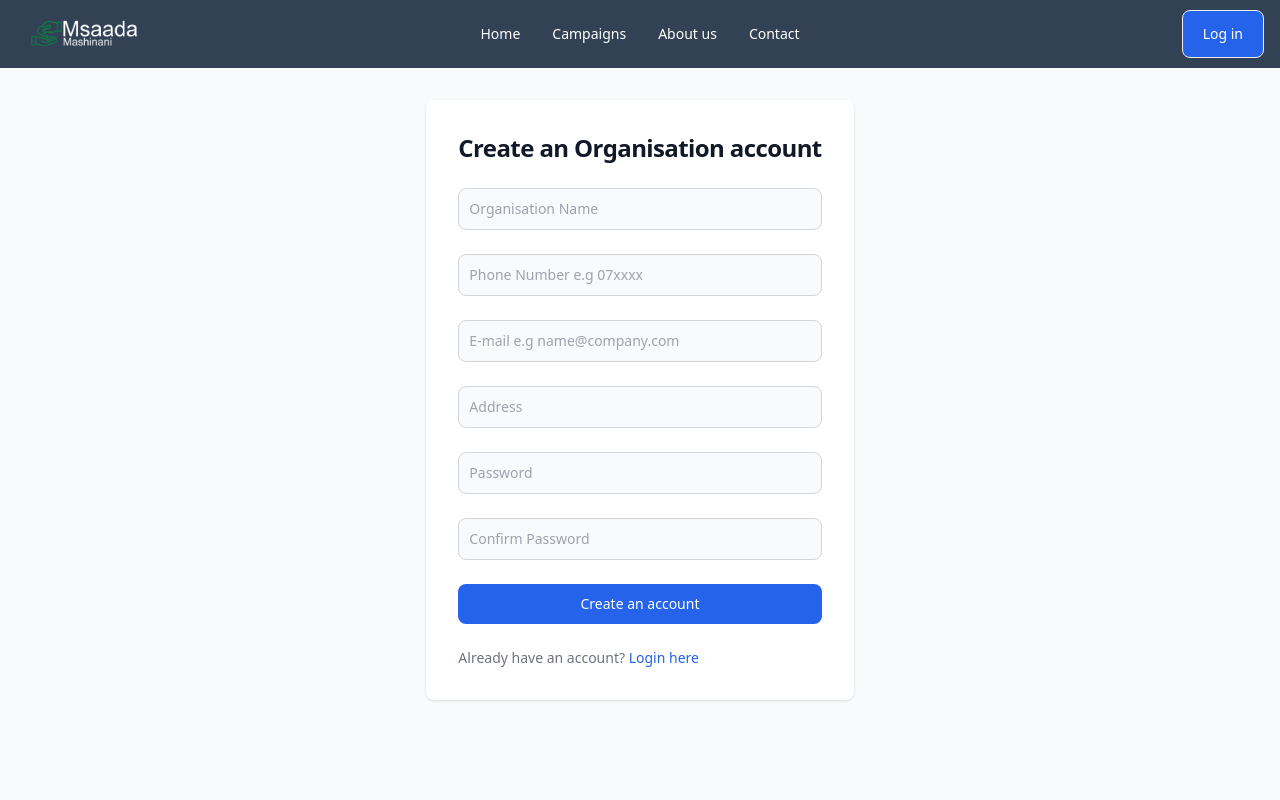
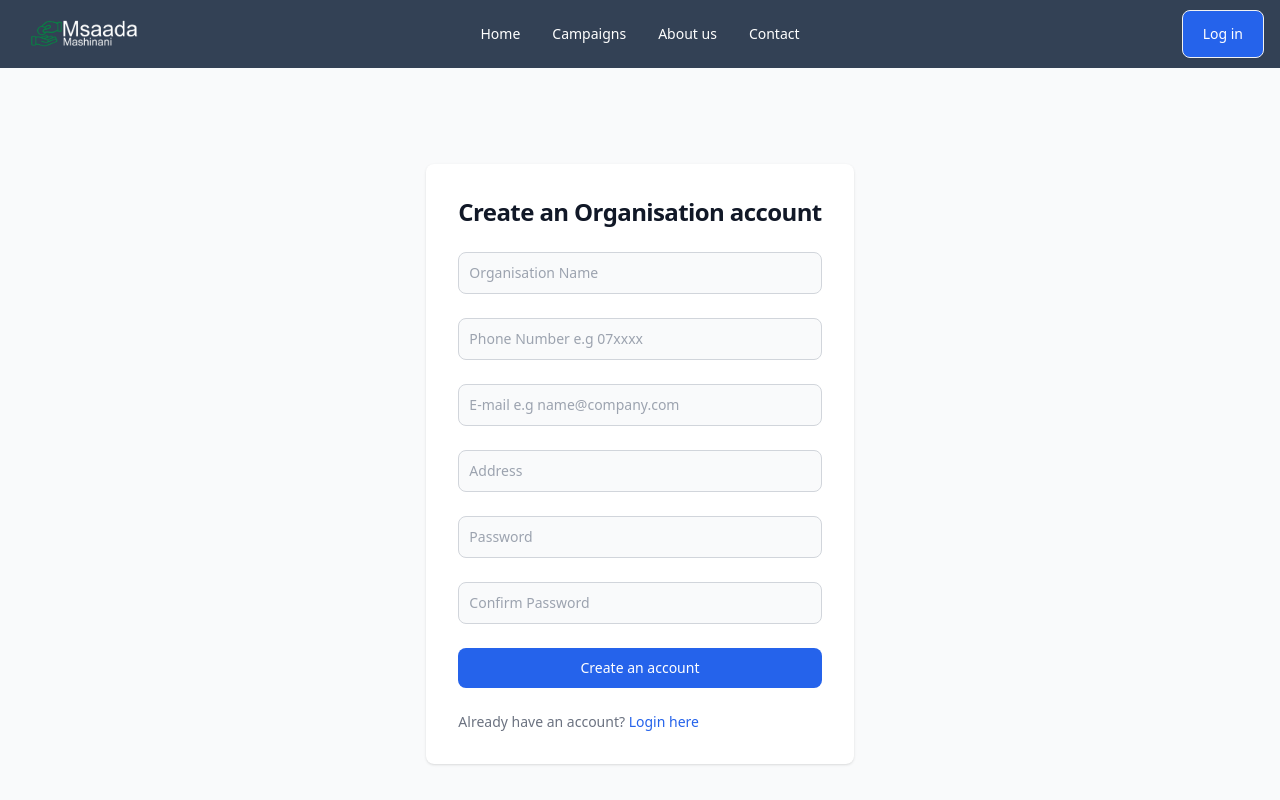
Before and after one commit to MuchokiDavid/Msaadafund-Frontend, a React (Create React App) app: page /org/signup in a window 1280 px wide. Shown: the top 800 px of the page. Built offline with nearby package versions, Linux system fonts and the light colour scheme.

Commit message:
Adjusted height

```diff
--- a/src/components/org-auth/OrgSignUp.jsx
+++ b/src/components/org-auth/OrgSignUp.jsx
@@ -76,7 +76,7 @@ function OrgSignUp() {
   return (
     <div>
       <Menus/>
-      <section className="bg-gray-50 h-screen flex justify-center items-center">
+      <section className="bg-gray-50 h-screen flex justify-center items-center lg:my-16">
         <div className="flex flex-col items-center justify-center px-6 py-8 mx-auto md:h-screen lg:py-0">
           {/* <a href="#" className="flex items-center mb-6 text-2xl font-semibold text-gray-900 ">
                 <img className="w-18 h-12 mr-2" src ={logo} alt="logo"/>
```
